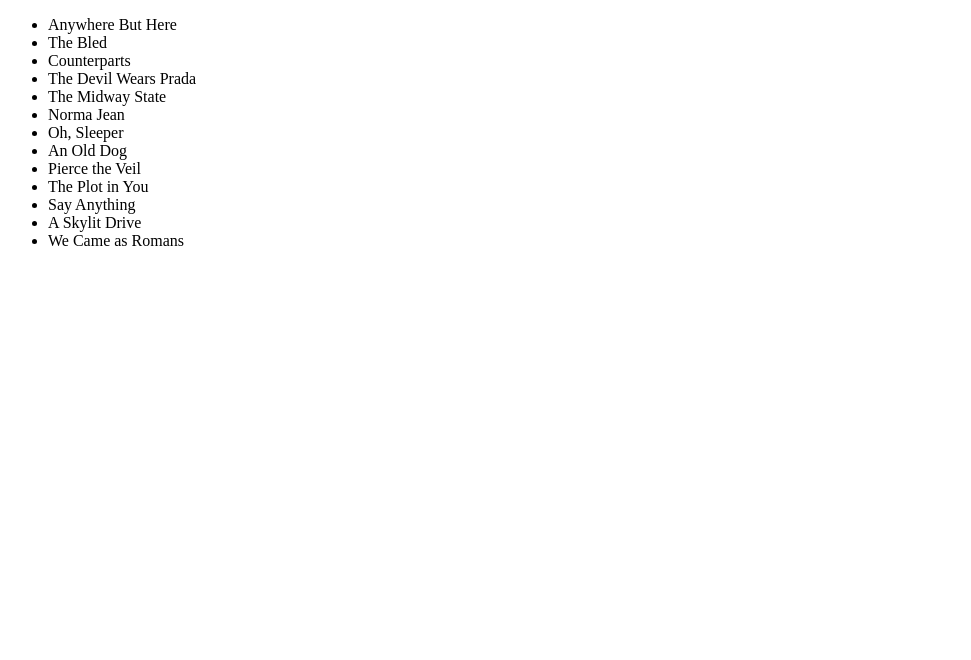
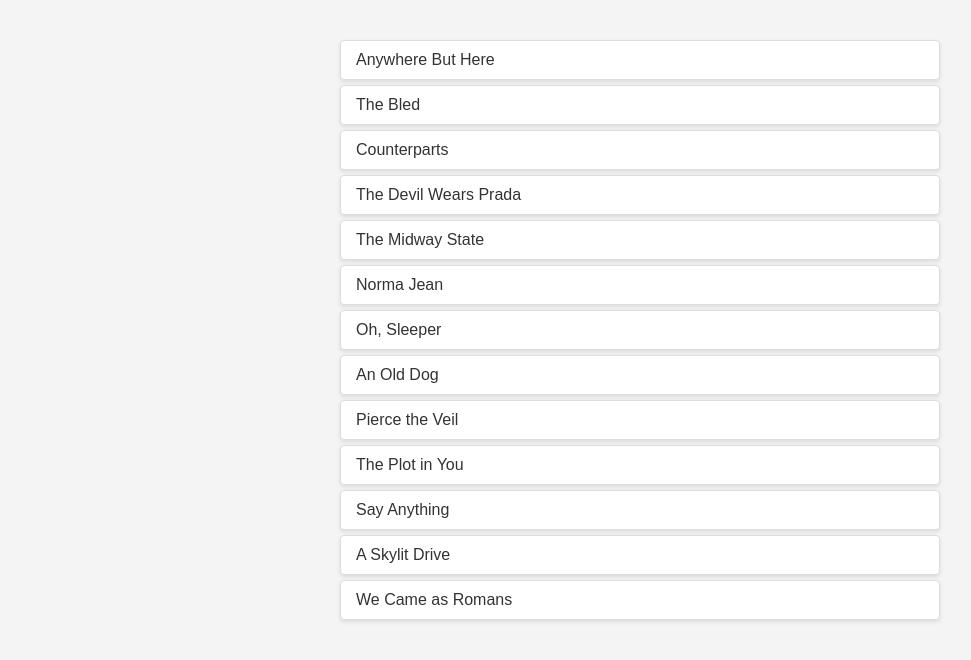
Before and after one commit to acciojob/sorting-articles-Himanshu62727, a website: page main.html in a window 1280 px wide. Shown: the whole page, without its empty margins (0-971 px from the left). Drawn offline with Linux system fonts and the light colour scheme.

Commit message:
created a submission

```diff
--- a/script.js
+++ b/script.js
@@ -1,26 +1,15 @@
-//your JS code here. If required.
-
-const ul = document.querySelector('ul');
-
-
 const bands = ['The Plot in You', 'The Devil Wears Prada', 'Pierce the Veil', 'Norma Jean', 'The Bled', 'Say Anything', 'The Midway State', 'We Came as Romans', 'Counterparts', 'Oh, Sleeper', 'A Skylit Drive', 'Anywhere But Here', 'An Old Dog'];
 
-
-function sortArticles(articles) {
-    return articles.sort((a, b) => {
-        const removeArticles = (str) => str.replace(/^(a|an|the)\s/i, "");
-
-        const aWithoutArticles = removeArticles(a);
-        const bWithoutArticles = removeArticles(b);
-
-        return aWithoutArticles.localeCompare(bWithoutArticles);
-    });
+function strip(bandName) {
+    return bandName.replace(/^(a |an |the )/i, '').trim();
 }
 
-sortArticles(bands);
+const sortedBands = bands.sort((a, b) => strip(a) > strip(b) ? 1 : -1);
 
-bands.forEach(band => {
+const bandList = document.getElementById('band');
+
+sortedBands.forEach(band => {
     const li = document.createElement('li');
     li.textContent = band;
-    ul.appendChild(li);
+    bandList.appendChild(li);
 });
--- a/styles.css
+++ b/styles.css
@@ -1 +1,29 @@
 /*  your css code here. If applicable */
+body {
+    font-family: Arial, sans-serif;
+    background-color: #f4f4f4;
+    color: #333;
+    margin: 0;
+    padding: 20px;
+}
+
+h1 {
+    text-align: center;
+    color: #444;
+}
+
+ul#band {
+    list-style-type: none;
+    padding: 0;
+    max-width: 600px;
+    margin: 20px auto;
+}
+
+ul#band li {
+    background-color: #fff;
+    border: 1px solid #ddd;
+    padding: 10px 15px;
+    margin-bottom: 5px;
+    border-radius: 4px;
+    box-shadow: 0 2px 4px rgba(0, 0, 0, 0.1);
+}
```
Also changed, not shown: main.html (+26 -0 lines).
